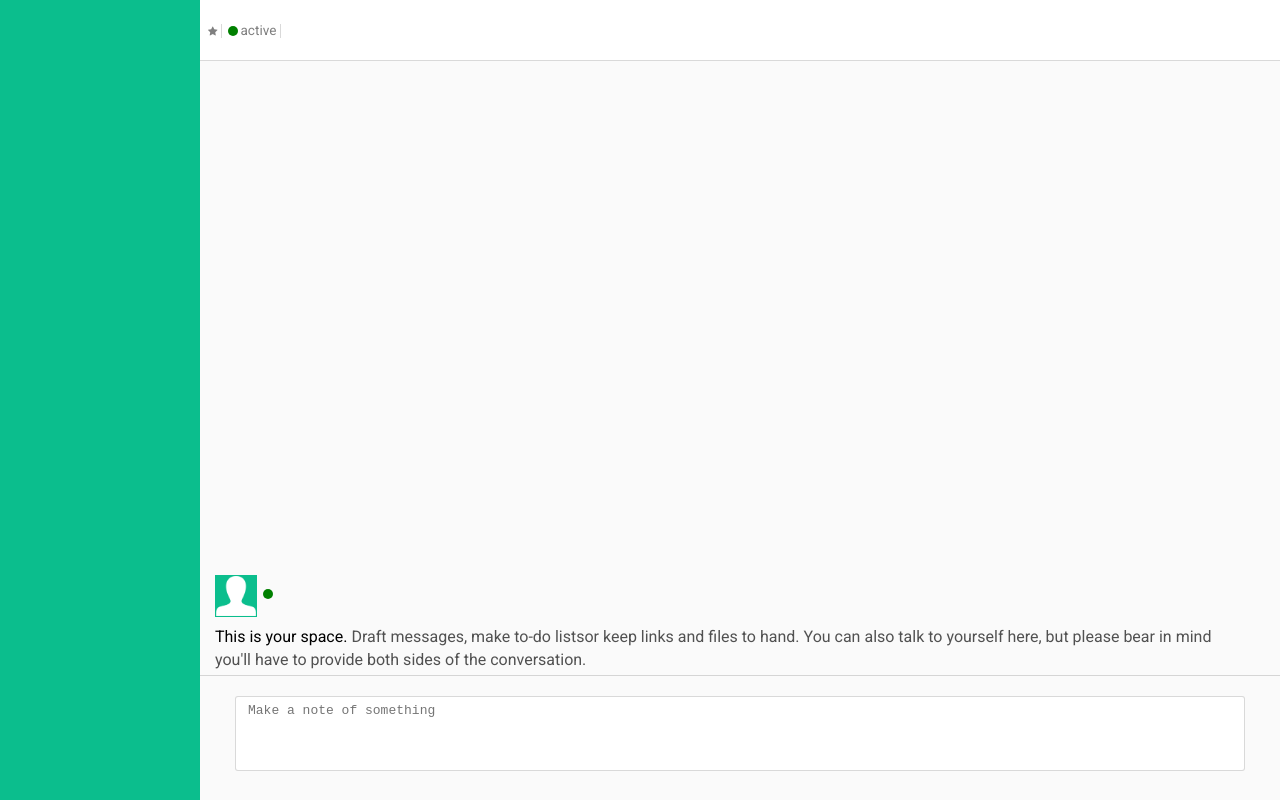
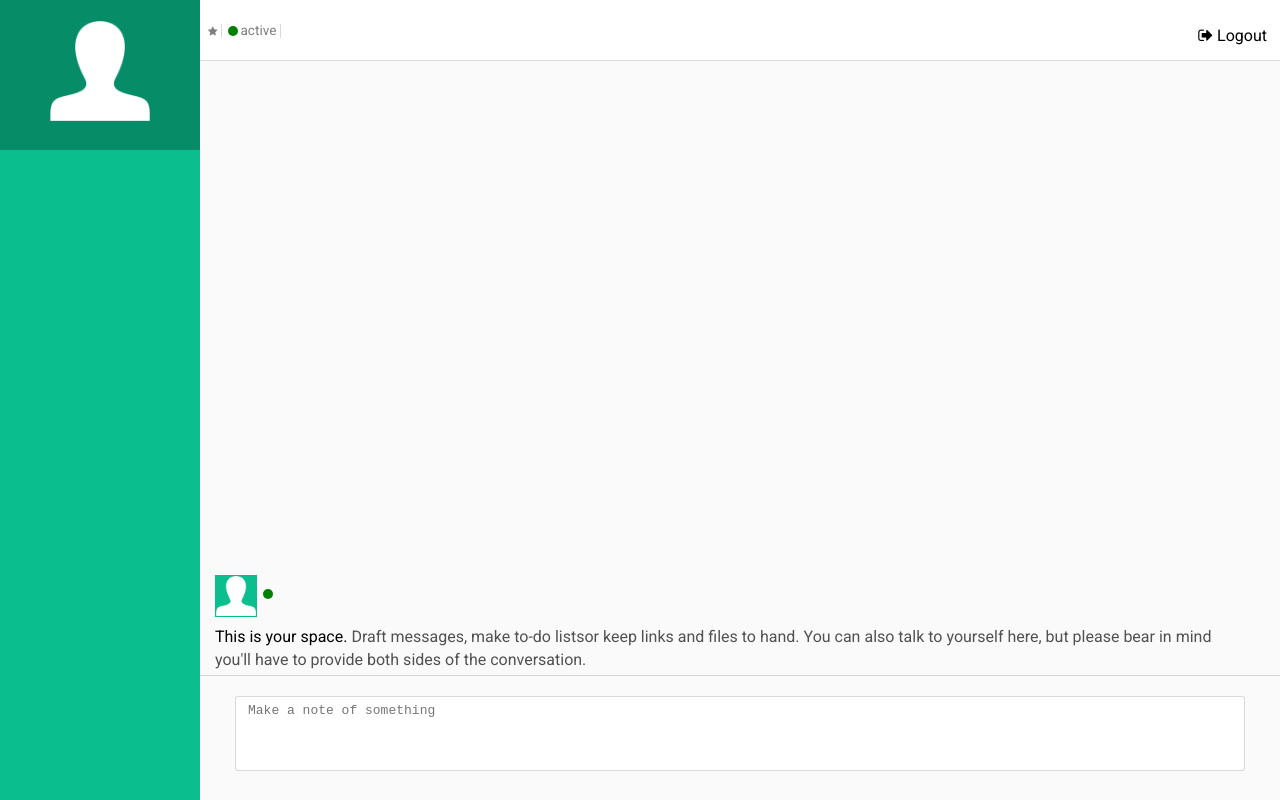
Before and after one commit to sujithsavithryma/DeJournChat-Demo, an Angular app: page /login in a window 1280 px wide. Both pictures are taken after a click on the button "Login". Built offline with nearby package versions, Linux system fonts and the light colour scheme.

Commit message:
logout button added

```diff
--- a/src/app/core/auth/auth.service.ts
+++ b/src/app/core/auth/auth.service.ts
@@ -30,6 +30,7 @@ export class AuthService {
 
 	logout() {
 		this.store.reset();
+		this.router.navigateByUrl('login');
 	}
 
 	get user() {
--- a/src/app/modules/home/home.component.html
+++ b/src/app/modules/home/home.component.html
@@ -1,5 +1,13 @@
 <div class="dejourn-view">
-	<div class="dejourn-sidenav"></div>
+	<div class="dejourn-sidenav">
+		<div class="user-info">
+			<img src="../../../assets/imgs/avatar.png"
+				class="avatar-xl">
+			<span class="user-name">
+				{{ user?.email }}
+			</span>
+		</div>
+	</div>
 	<div class="dejourn-sidenav-container">
 		<div class="dejourn-toolbar">
 			<div class="user-status">
@@ -16,6 +24,11 @@
 						{{ user?.email }}
 					</span>
 				</div>
+			</div>
+			<div class="close"
+				(click)="logout()">
+				<i class="fa fa-sign-out" aria-hidden="true"></i>
+				Logout
 			</div>
 		</div>
 		<div class="dejourn-sidenav-content">
--- a/src/app/modules/home/home.component.scss
+++ b/src/app/modules/home/home.component.scss
@@ -1,6 +1,7 @@
 $border-color: rgba(0, 0, 0, 0.15);
 $offwhite:  rgba(0, 0, 0, 0.50);
 $primary: #0bbe8d;
+$sidenav-head: #068d68;
 
 .dejourn-view {
 	display: flex;
@@ -13,6 +14,26 @@ $primary: #0bbe8d;
 		width: 200px;
 		height: 100%;
 		background: $primary;
+
+		.user-info {
+			height: 150px;
+			width: 100%;
+			background: $sidenav-head;
+			display: flex;
+			align-items: center;
+			justify-content: center;
+			flex-direction: column;
+
+			.avatar-xl {
+				height: 100px;
+			}
+
+			.user-name {
+				padding: 4px 0;
+				font-size: 1.3em;
+				color: white;
+			}
+		}
 	}
 
 	.dejourn-sidenav-container {
@@ -23,7 +44,15 @@ $primary: #0bbe8d;
 		height: 60px;
 		width: 100%;
 		background: #fff;
-    	border-bottom: 1px solid $border-color;
+		border-bottom: 1px solid $border-color;
+		display: flex;
+		flex-direction: row;
+		justify-content: space-between;
+
+		.close {
+			padding: 26px 13px;
+			cursor: pointer;
+		}
 	}
 
 	.dejourn-sidenav-content {
--- a/src/app/modules/home/home.component.ts
+++ b/src/app/modules/home/home.component.ts
@@ -110,6 +110,10 @@ export class HomeComponent implements OnInit {
 		this.keyCodes.enterkey = false;
 	}
 
+	logout() {
+		this.auth.logout();
+	}
+
 }
 
 
```
